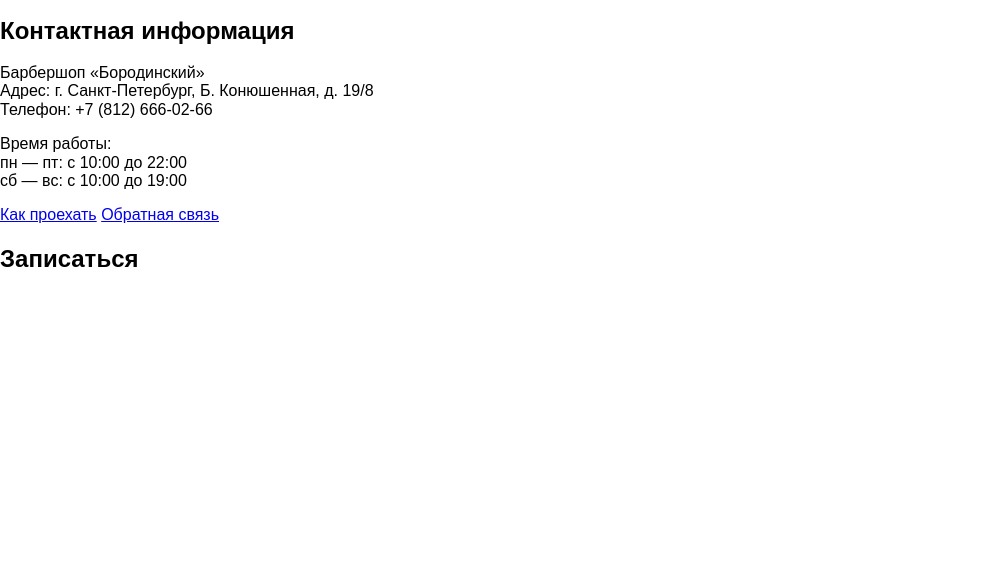
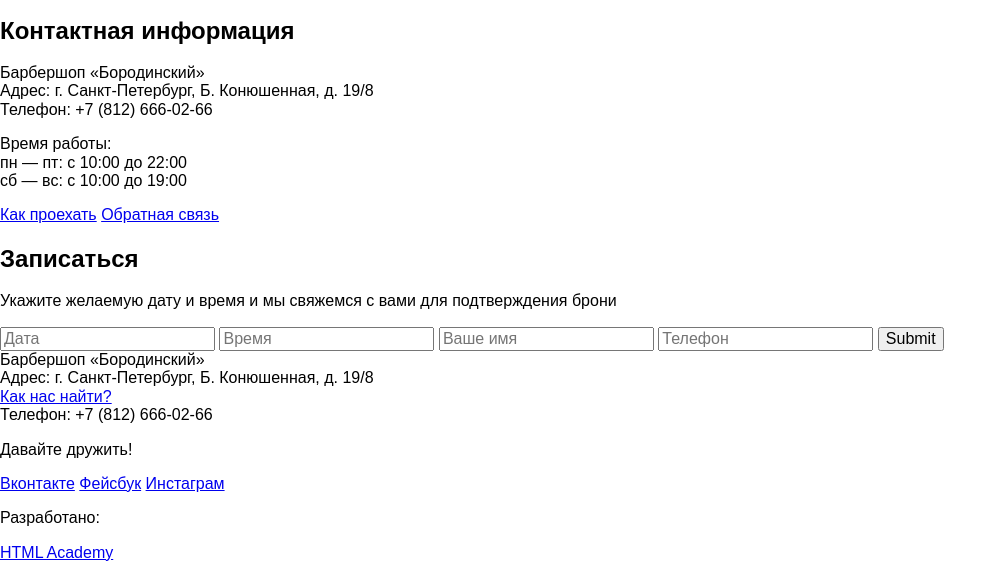
Before and after one commit to archibuza/198165-barbershop, a plain HTML site: page index.html in a window 1280 px wide. Shown: the part 854-1416 px from the top of the page, without its empty margins (0-1007 px from the left). Before the commit the page ends 1146 px from the top, so only its background shows below. Drawn offline with Linux system fonts and the light colour scheme.

Commit message:
Разметка index.html часть 2

```diff
--- a/index.html
+++ b/index.html
@@ -88,9 +88,36 @@
           </div>
           <div class="index-content-right">
             <h2 class="index-content-title">Записаться</h2>
-
+            <p>Укажите желаемую дату и время и мы свяжемся с вами для подтверждения брони</p>
+            <form class="appointment-form" action="https://echo.htmlacademy.ru" method="post">
+              <input type="text" name="date" value="" placeholder="Дата">
+              <input type="text" name="time" value="" placeholder="Время">
+              <input type="text" name="name" value="" placeholder="Ваше имя">
+              <input type="tel" name="phone" value="" placeholder="Телефон">
+              <input type="submit" name="submit">
+            </form>
           </div>
       </div>
     </main>
+    <footer class="main-footer">
+      <div class="container">
+        <div class="footer-contacts">
+          Барбершоп «Бородинский»<br>
+          Адрес: г. Санкт-Петербург, Б. Конюшенная, д. 19/8<br>
+          <a href="#">Как нас найти?</a><br>
+          Телефон: +7 (812) 666-02-66
+        </div>
+        <div class="footer-social">
+          <p>Давайте дружить!</p>
+          <a class="social-btn social-btn-vk" href="#">Вконтакте</a>
+          <a class="social-btn social-btn-fb" href="#">Фейсбук</a>
+          <a class="social-btn social-btn-inst" href="#">Инстаграм</a>
+        </div>
+        <div class="footer-copyright">
+          <p>Разработано:</p>
+          <a class="btn" href="https://htmlacademy.ru">HTML Academy</a>
+        </div>
+      </div>
+    </footer>
   </body>
 </html>
```
Lines whose indentation alone changed are shown as unchanged.
